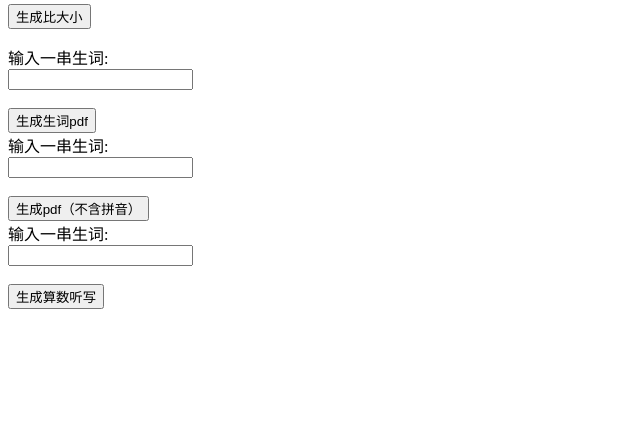
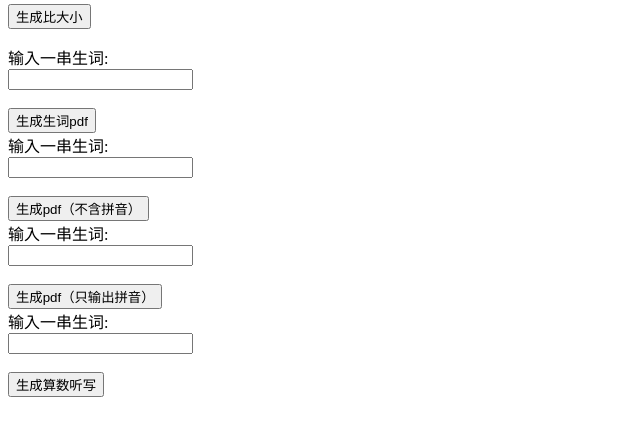
Before and after one commit to boybing/bzocr, a Flask app: page /v in a window 1280 px wide. Shown: the part 263-699 px from the top of the page, without its empty margins (0-640 px from the left). Run offline with Flask 3, Linux system fonts and the light colour scheme.

Commit message:
Update output.html

```diff
--- a/templates/output.html
+++ b/templates/output.html
@@ -38,6 +38,12 @@
                <input type="submit" value="生成pdf（不含拼音）">
             </form>
 
+            <form action="/word1" method="POST">
+               <label for="input">输入一串生词:</label><br>
+               <input type="text" id="input" name="input"><br><br>
+               <input type="submit" value="生成pdf（只输出拼音）">
+            </form>
+
 
             <form action="/mp3" method="POST">
                <label for="input">输入一串生词:</label><br>
```
